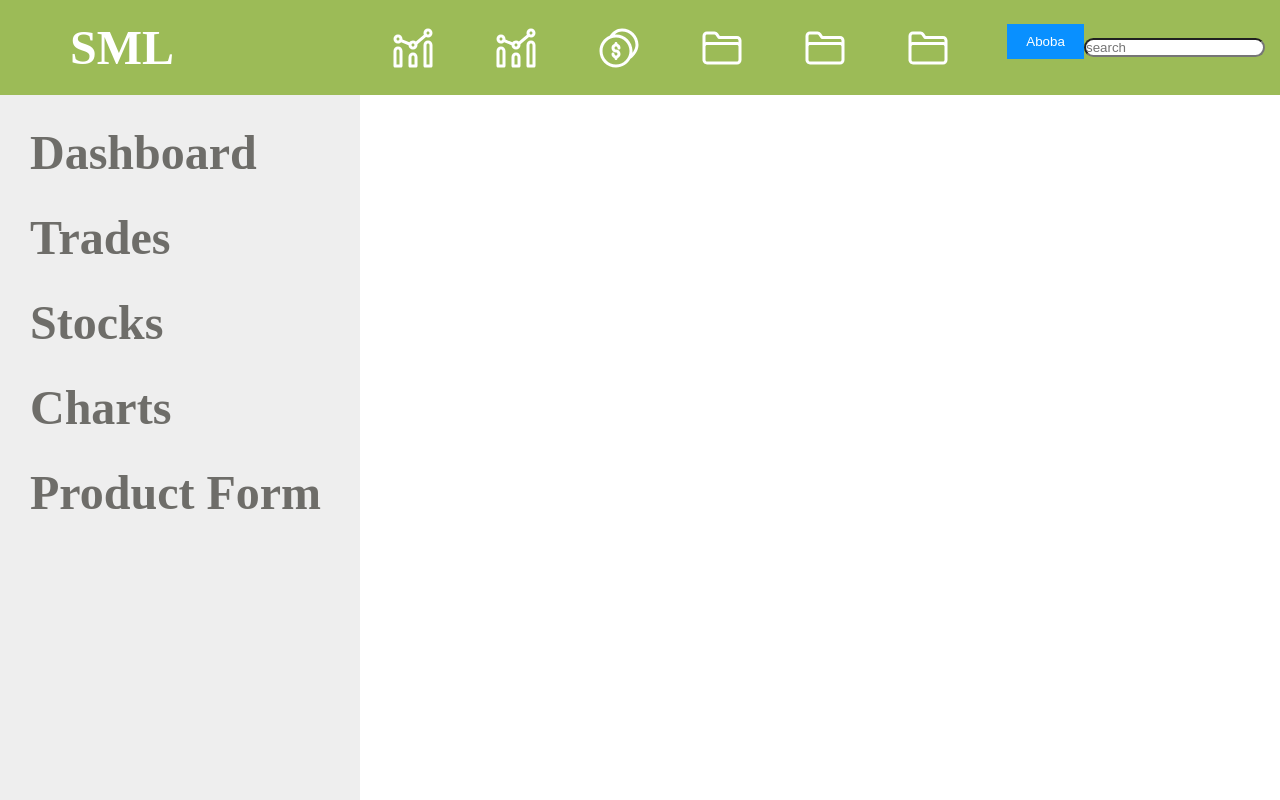
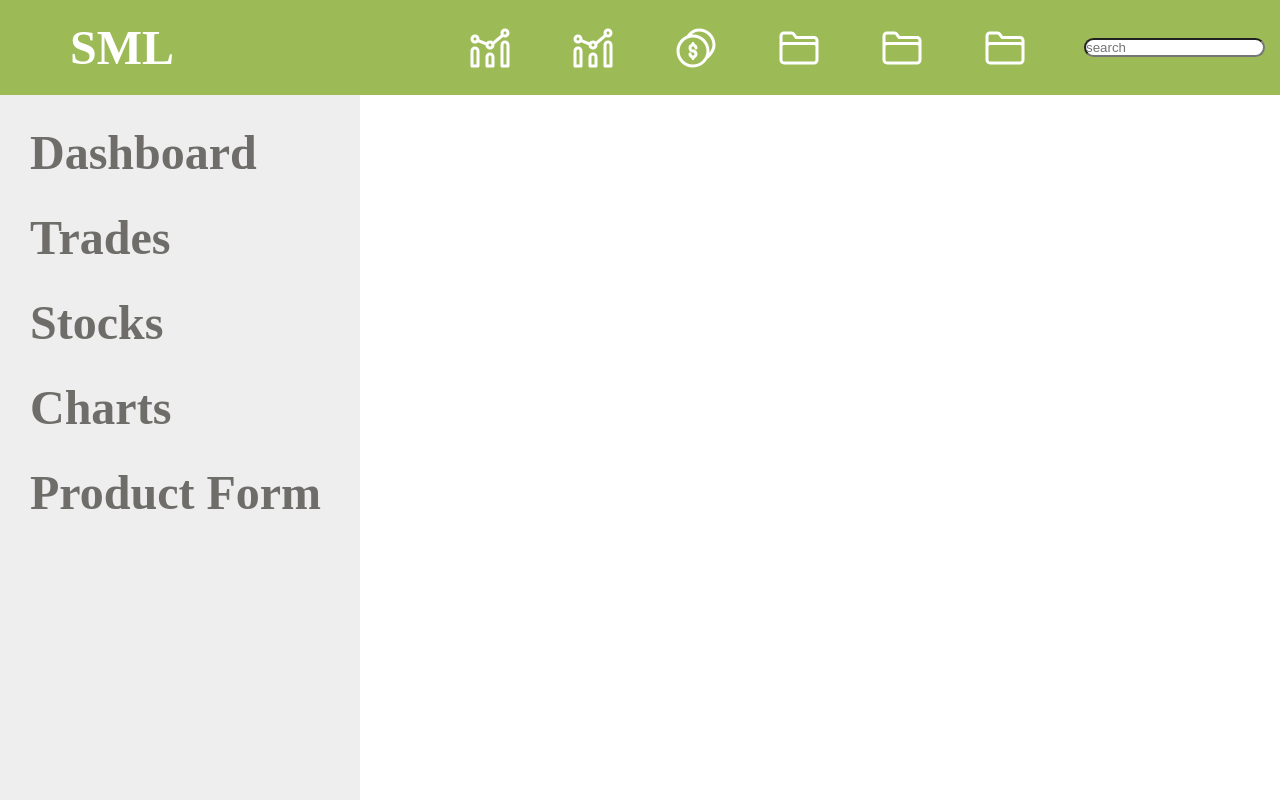
Before and after one commit to Markito97/Dashboard, a React (Create React App) app in the folder client/: page /trades in a window 1280 px wide. Built offline with nearby package versions, Linux system fonts and the light colour scheme.

Commit message:
micro-fixs

```diff
--- a/client/src/assets/UI/buttons/MyButton.module.css
+++ b/client/src/assets/UI/buttons/MyButton.module.css
@@ -4,11 +4,13 @@
   vertical-align: middle;
   cursor: pointer;
   user-select: none;
-  border: none;
   padding: 0 1.2rem;
   background: #0990ff;
   color: #fff;
-  height: 35px;
+  border: 1px solid rgba(0, 0, 0, 0.28);
+  box-shadow: 0px 4px 4px rgb(0 0 0 / 25%);
+  text-transform: uppercase;
+  letter-spacing: 2px;
 }
 
 .btnRipple {
--- a/client/src/assets/UI/buttons/MyButtons.tsx
+++ b/client/src/assets/UI/buttons/MyButtons.tsx
@@ -4,21 +4,23 @@ import classes from "./MyButton.module.css";
 interface IBtn {
   ripple: string;
   children: React.ReactNode;
+  width?: string;
+  height?: string;
 }
 
-export const MyRippleBtn: FC<IBtn> = ({ ripple, children }) => {
+export const MyRippleBtn: FC<IBtn> = ({ width, height, ripple, children }) => {
   useEffect(() => {
     const btnRipple: HTMLElement[] = Array.from(
       document.querySelectorAll(`.${classes.btn}`)
     );
     btnRipple.forEach((btn) => {
       btn.onclick = ({ pageX, pageY, currentTarget }) => {
-        let currentOffSetLeft = (currentTarget as HTMLElement).offsetLeft;
-        let currentOffSetTop = (currentTarget as HTMLElement).offsetTop;
-        let currentOffSetWidth = (currentTarget as HTMLElement).offsetWidth;
-        let currentOffSetHeight = (currentTarget as HTMLElement).offsetHeight;
-        let axiosX = ((pageX - currentOffSetLeft) * 100) / currentOffSetWidth;
-        let axiosY = ((pageY - currentOffSetTop) * 100) / currentOffSetHeight;
+        const currentOffSetLeft = (currentTarget as HTMLElement).offsetLeft;
+        const currentOffSetTop = (currentTarget as HTMLElement).offsetTop;
+        const currentOffSetWidth = (currentTarget as HTMLElement).offsetWidth;
+        const currentOffSetHeight = (currentTarget as HTMLElement).offsetHeight;
+        const axiosX = ((pageX - currentOffSetLeft) * 100) / currentOffSetWidth;
+        const axiosY = ((pageY - currentOffSetTop) * 100) / currentOffSetHeight;
         const ripple = document.createElement("span");
         const rippleColor = btn.dataset.ripple || "#212129";
         console.log(classes.rippleEffect);
@@ -38,6 +40,7 @@ export const MyRippleBtn: FC<IBtn> = ({ ripple, children }) => {
 
   return (
     <button
+      style={{ width, height }}
       className={`${classes.btn} ${classes.btnRipple}`}
       data-ripple={ripple}
     >
--- a/client/src/components/NavBar.tsx
+++ b/client/src/components/NavBar.tsx
@@ -25,7 +25,6 @@ export const NavBar = () => {
         <NavLink className="nav__link__item" to={"/test"}>
           <FolderSVG />
         </NavLink>
-        <MyRippleBtn ripple={"#ffffff"}>Aboba</MyRippleBtn>
       </div>
       <input className="nav__search" type="text" placeholder="search" />
     </div>
--- a/client/src/components/dashboard/CheckOut.tsx
+++ b/client/src/components/dashboard/CheckOut.tsx
@@ -125,7 +125,7 @@ export const CheckOutTest = () => {
           <div className="item__remove">remove</div>
         </div>
       </div>
-      <div>{/* <MyRippleBtn ripple={"#ffffff"}>Aboba</MyRippleBtn> */}</div>
+      <MyRippleBtn ripple={"#ffffff"}>Paid</MyRippleBtn>
     </div>
   );
 };
--- a/client/src/components/dashboard/Products.tsx
+++ b/client/src/components/dashboard/Products.tsx
@@ -1,4 +1,5 @@
 import { FC } from "react";
+import { MyRippleBtn } from "../../assets/UI/buttons/MyButtons";
 
 interface IShowTables {
   showTables: boolean;
@@ -17,7 +18,9 @@ export const Products: FC<IShowTables> = ({ showTables, remove }) => {
             <div className="product__price">Цена: 100р</div>
           </div>
           <div className="prod__btn">
-            {/* <button className="product__btn">Add to Cart</button> */}
+            <MyRippleBtn width="100%" ripple={"#ffffff"}>
+              Add to Cart
+            </MyRippleBtn>
           </div>
         </div>
       </div>
```
